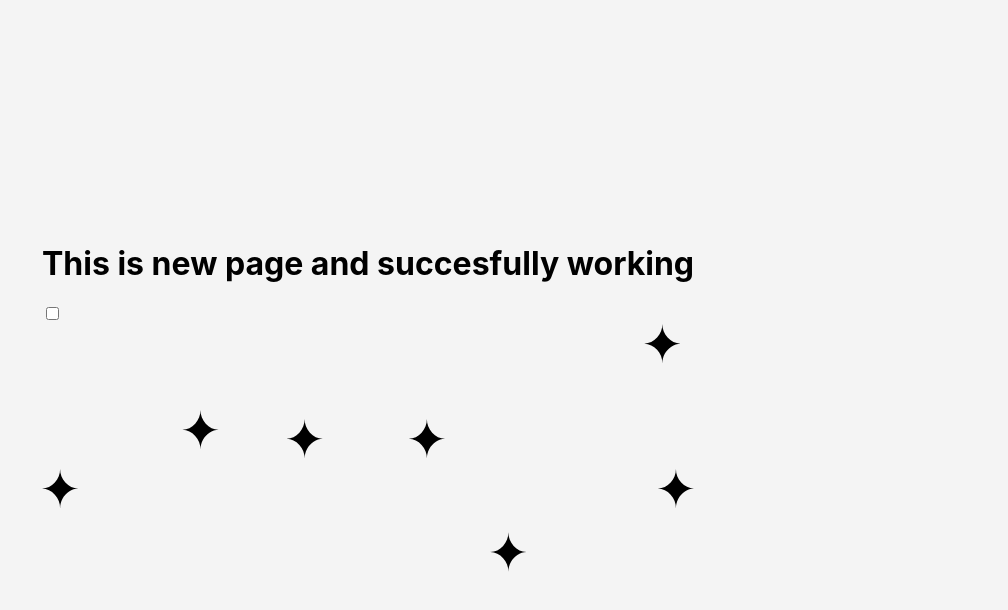
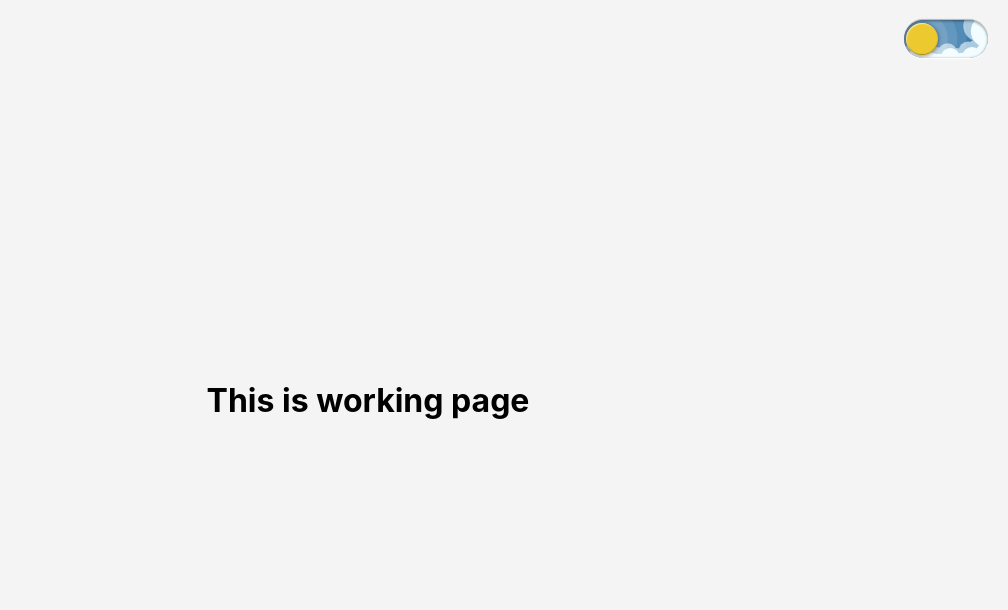
Before and after one commit to M0H1K4/Real-time-Chat, a React (Create React App) app in the folder front-end/: page /#/newPage in a window 1280 px wide. Shown: the top 610 px of the page, without its empty margins (272-1280 px from the left). Built offline with nearby package versions, Linux system fonts and the light colour scheme.

Commit message:
adding toggle

```diff
--- a/front-end/src/App.css
+++ b/front-end/src/App.css
@@ -165,3 +165,267 @@ body {
   color: #0099ff;
   font-size: 9px;
 }
+
+/* toggle is from here*/
+.theme-switch {
+  position: absolute;
+  top: 20px; /* Adjust the top distance according to your design */
+  right: 20px; /* Adjust the right distance according to your design */
+
+  --toggle-size: 15px;
+  /* the size is adjusted using font-size,
+     this is not transform scale,
+     so you can choose any size */
+  --container-width: 5.625em;
+  --container-height: 2.5em;
+  --container-radius: 6.25em;
+  /* radius 0 - minecraft mode :) */
+  --container-light-bg: #3d7eae;
+  --container-night-bg: #1d1f2c;
+  --circle-container-diameter: 3.375em;
+  --sun-moon-diameter: 2.125em;
+  --sun-bg: #ecca2f;
+  --moon-bg: #c4c9d1;
+  --spot-color: #959db1;
+  --circle-container-offset: calc(
+    (var(--circle-container-diameter) - var(--container-height)) / 2 * -1
+  );
+  --stars-color: #fff;
+  --clouds-color: #f3fdff;
+  --back-clouds-color: #aacadf;
+  --transition: 0.5s cubic-bezier(0, -0.02, 0.4, 1.25);
+  --circle-transition: 0.3s cubic-bezier(0, -0.02, 0.35, 1.17);
+}
+
+.theme-switch,
+.theme-switch *,
+.theme-switch *::before,
+.theme-switch *::after {
+  -webkit-box-sizing: border-box;
+  box-sizing: border-box;
+  margin: 0;
+  padding: 0;
+  font-size: var(--toggle-size);
+}
+
+.theme-switch__container {
+  width: var(--container-width);
+  height: var(--container-height);
+  background-color: var(--container-light-bg);
+  border-radius: var(--container-radius);
+  overflow: hidden;
+  cursor: pointer;
+  -webkit-box-shadow: 0em -0.062em 0.062em rgba(0, 0, 0, 0.25),
+    0em 0.062em 0.125em rgba(255, 255, 255, 0.94);
+  box-shadow: 0em -0.062em 0.062em rgba(0, 0, 0, 0.25),
+    0em 0.062em 0.125em rgba(255, 255, 255, 0.94);
+  -webkit-transition: var(--transition);
+  -o-transition: var(--transition);
+  transition: var(--transition);
+  position: relative;
+}
+
+.theme-switch__container::before {
+  content: "";
+  position: absolute;
+  z-index: 1;
+  inset: 0;
+  -webkit-box-shadow: 0em 0.05em 0.187em rgba(0, 0, 0, 0.25) inset,
+    0em 0.05em 0.187em rgba(0, 0, 0, 0.25) inset;
+  box-shadow: 0em 0.05em 0.187em rgba(0, 0, 0, 0.25) inset,
+    0em 0.05em 0.187em rgba(0, 0, 0, 0.25) inset;
+  border-radius: var(--container-radius);
+}
+
+.theme-switch__checkbox {
+  display: none;
+}
+
+.theme-switch__circle-container {
+  width: var(--circle-container-diameter);
+  height: var(--circle-container-diameter);
+  background-color: rgba(255, 255, 255, 0.1);
+  position: absolute;
+  left: var(--circle-container-offset);
+  top: var(--circle-container-offset);
+  border-radius: var(--container-radius);
+  -webkit-box-shadow: inset 0 0 0 3.375em rgba(255, 255, 255, 0.1),
+    inset 0 0 0 3.375em rgba(255, 255, 255, 0.1),
+    0 0 0 0.625em rgba(255, 255, 255, 0.1),
+    0 0 0 1.25em rgba(255, 255, 255, 0.1);
+  box-shadow: inset 0 0 0 3.375em rgba(255, 255, 255, 0.1),
+    inset 0 0 0 3.375em rgba(255, 255, 255, 0.1),
+    0 0 0 0.625em rgba(255, 255, 255, 0.1),
+    0 0 0 1.25em rgba(255, 255, 255, 0.1);
+  display: -webkit-box;
+  display: -ms-flexbox;
+  display: flex;
+  -webkit-transition: var(--circle-transition);
+  -o-transition: var(--circle-transition);
+  transition: var(--circle-transition);
+  pointer-events: none;
+}
+
+.theme-switch__sun-moon-container {
+  pointer-events: auto;
+  position: relative;
+  z-index: 2;
+  width: var(--sun-moon-diameter);
+  height: var(--sun-moon-diameter);
+  margin: auto;
+  border-radius: var(--container-radius);
+  background-color: var(--sun-bg);
+  -webkit-box-shadow: 0.062em 0.062em 0.062em 0em rgba(254, 255, 239, 0.61)
+      inset,
+    0em -0.062em 0.062em 0em #a1872a inset;
+  box-shadow: 0.062em 0.062em 0.062em 0em rgba(254, 255, 239, 0.61) inset,
+    0em -0.062em 0.062em 0em #a1872a inset;
+  -webkit-filter: drop-shadow(0.062em 0.125em 0.125em rgba(0, 0, 0, 0.25))
+    drop-shadow(0em 0.062em 0.125em rgba(0, 0, 0, 0.25));
+  filter: drop-shadow(0.062em 0.125em 0.125em rgba(0, 0, 0, 0.25))
+    drop-shadow(0em 0.062em 0.125em rgba(0, 0, 0, 0.25));
+  overflow: hidden;
+  -webkit-transition: var(--transition);
+  -o-transition: var(--transition);
+  transition: var(--transition);
+}
+
+.theme-switch__moon {
+  -webkit-transform: translateX(100%);
+  -ms-transform: translateX(100%);
+  transform: translateX(100%);
+  width: 100%;
+  height: 100%;
+  background-color: var(--moon-bg);
+  border-radius: inherit;
+  -webkit-box-shadow: 0.062em 0.062em 0.062em 0em rgba(254, 255, 239, 0.61)
+      inset,
+    0em -0.062em 0.062em 0em #969696 inset;
+  box-shadow: 0.062em 0.062em 0.062em 0em rgba(254, 255, 239, 0.61) inset,
+    0em -0.062em 0.062em 0em #969696 inset;
+  -webkit-transition: var(--transition);
+  -o-transition: var(--transition);
+  transition: var(--transition);
+  position: relative;
+}
+
+.theme-switch__spot {
+  position: absolute;
+  top: 0.75em;
+  left: 0.312em;
+  width: 0.75em;
+  height: 0.75em;
+  border-radius: var(--container-radius);
+  background-color: var(--spot-color);
+  -webkit-box-shadow: 0em 0.0312em 0.062em rgba(0, 0, 0, 0.25) inset;
+  box-shadow: 0em 0.0312em 0.062em rgba(0, 0, 0, 0.25) inset;
+}
+
+.theme-switch__spot:nth-of-type(2) {
+  width: 0.375em;
+  height: 0.375em;
+  top: 0.937em;
+  left: 1.375em;
+}
+
+.theme-switch__spot:nth-last-of-type(3) {
+  width: 0.25em;
+  height: 0.25em;
+  top: 0.312em;
+  left: 0.812em;
+}
+
+.theme-switch__clouds {
+  width: 1.25em;
+  height: 1.25em;
+  background-color: var(--clouds-color);
+  border-radius: var(--container-radius);
+  position: absolute;
+  bottom: -0.625em;
+  left: 0.312em;
+  -webkit-box-shadow: 0.937em 0.312em var(--clouds-color),
+    -0.312em -0.312em var(--back-clouds-color),
+    1.437em 0.375em var(--clouds-color), 0.5em -0.125em var(--back-clouds-color),
+    2.187em 0 var(--clouds-color), 1.25em -0.062em var(--back-clouds-color),
+    2.937em 0.312em var(--clouds-color), 2em -0.312em var(--back-clouds-color),
+    3.625em -0.062em var(--clouds-color), 2.625em 0em var(--back-clouds-color),
+    4.5em -0.312em var(--clouds-color),
+    3.375em -0.437em var(--back-clouds-color),
+    4.625em -1.75em 0 0.437em var(--clouds-color),
+    4em -0.625em var(--back-clouds-color),
+    4.125em -2.125em 0 0.437em var(--back-clouds-color);
+  box-shadow: 0.937em 0.312em var(--clouds-color),
+    -0.312em -0.312em var(--back-clouds-color),
+    1.437em 0.375em var(--clouds-color), 0.5em -0.125em var(--back-clouds-color),
+    2.187em 0 var(--clouds-color), 1.25em -0.062em var(--back-clouds-color),
+    2.937em 0.312em var(--clouds-color), 2em -0.312em var(--back-clouds-color),
+    3.625em -0.062em var(--clouds-color), 2.625em 0em var(--back-clouds-color),
+    4.5em -0.312em var(--clouds-color),
+    3.375em -0.437em var(--back-clouds-color),
+    4.625em -1.75em 0 0.437em var(--clouds-color),
+    4em -0.625em var(--back-clouds-color),
+    4.125em -2.125em 0 0.437em var(--back-clouds-color);
+  -webkit-transition: 0.5s cubic-bezier(0, -0.02, 0.4, 1.25);
+  -o-transition: 0.5s cubic-bezier(0, -0.02, 0.4, 1.25);
+  transition: 0.5s cubic-bezier(0, -0.02, 0.4, 1.25);
+}
+
+.theme-switch__stars-container {
+  position: absolute;
+  color: var(--stars-color);
+  top: -100%;
+  left: 0.312em;
+  width: 2.75em;
+  height: auto;
+  -webkit-transition: var(--transition);
+  -o-transition: var(--transition);
+  transition: var(--transition);
+}
+
+/* actions */
+
+.theme-switch__checkbox:checked + .theme-switch__container {
+  background-color: var(--container-night-bg);
+}
+
+.theme-switch__checkbox:checked
+  + .theme-switch__container
+  .theme-switch__circle-container {
+  left: calc(
+    100% - var(--circle-container-offset) - var(--circle-container-diameter)
+  );
+}
+
+.theme-switch__checkbox:checked
+  + .theme-switch__container
+  .theme-switch__circle-container:hover {
+  left: calc(
+    100% - var(--circle-container-offset) - var(--circle-container-diameter) -
+      0.187em
+  );
+}
+
+.theme-switch__circle-container:hover {
+  left: calc(var(--circle-container-offset) + 0.187em);
+}
+
+.theme-switch__checkbox:checked + .theme-switch__container .theme-switch__moon {
+  -webkit-transform: translate(0);
+  -ms-transform: translate(0);
+  transform: translate(0);
+}
+
+.theme-switch__checkbox:checked
+  + .theme-switch__container
+  .theme-switch__clouds {
+  bottom: -4.062em;
+}
+
+.theme-switch__checkbox:checked
+  + .theme-switch__container
+  .theme-switch__stars-container {
+  top: 50%;
+  -webkit-transform: translateY(-50%);
+  -ms-transform: translateY(-50%);
+  transform: translateY(-50%);
+}
--- a/front-end/src/App.js
+++ b/front-end/src/App.js
@@ -1,11 +1,13 @@
 import { useState } from "react";
 import "./App.css";
 import SignUp from "./components/signUp";
+import ToggleSwich from "./components/toggleSwich";
 
 function App() {
   return (
     <>
       <SignUp />
+      <ToggleSwich />
     </>
   );
 }
--- a/front-end/src/components/newPage.js
+++ b/front-end/src/components/newPage.js
@@ -4,10 +4,7 @@ import ToggleSwich from "./toggleSwich";
 export default function newPage() {
   return (
     <div>
-      <form>
-        <h1>This is new page and succesfully working</h1>
-      </form>
-      <ToggleSwich />
+      <h1>This is working page</h1>
     </div>
   );
 }
--- a/front-end/src/components/toggleSwich.js
+++ b/front-end/src/components/toggleSwich.js
@@ -1,6 +1,9 @@
 import React from "react";
+import { useState } from "react";
 
 export default function toggleSwich() {
+  const [night, setNight] = useState();
+
   return (
     <div>
       <label className="theme-switch">
```
Also changed, not shown: 7 other files (tests, documents, lock files or other folders).
